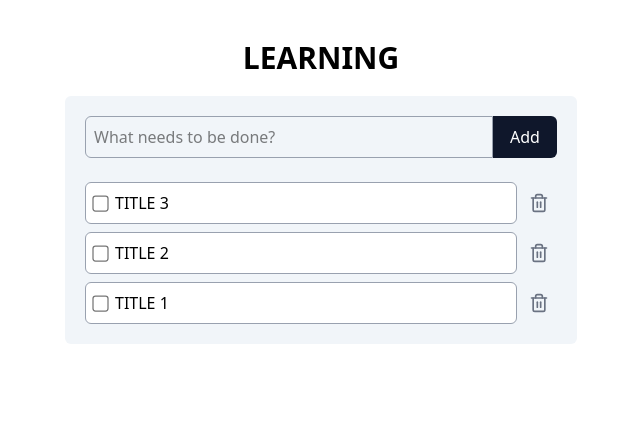
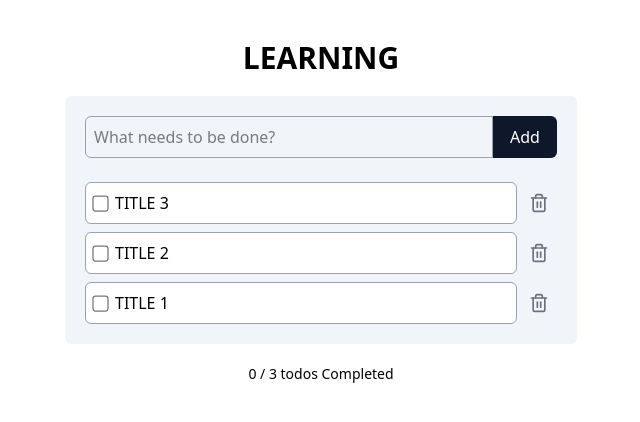
Before and after one commit to Chokos/LerningFast, a React (Vite) app: page / in a window 1280 px wide. Shown: the top 422 px of the page, without its empty margins (319-959 px from the left). Built offline with nearby package versions, Linux system fonts and the light colour scheme.

Commit message:
added todoSumary which checks how many todos i have done and also i added full doneTodos deletion button and resolved an issue with wrong ids.

```diff
--- a/src/App.tsx
+++ b/src/App.tsx
@@ -3,6 +3,7 @@
 import AddTodoForm from "./componets/AddTodoForm.tsx";
 import TodoList from "./componets/TodoList.tsx";
 import type { Todo } from "./types/todo";
+import TodoSummary from "./componets/TodoSummary.tsx";
 
 
 function App() {
@@ -18,7 +19,7 @@
     function addTodo(title:string){
         setTodos((prevTodos) => [
             {
-                id: prevTodos.length+1, title,completed:false
+                id: Date.now(), title,completed:false // i do not have to worry for wrong deletion if i am working on proper database but the Date.now() is a temporary solution
             },
             ...prevTodos //if i want to add the item after i have to put all the setTodos after prevTodos
         ])
@@ -27,6 +28,9 @@
         setTodos((prevTodos)=>prevTodos.filter(todo=>todo.id !== id));
     }
 
+    function deleteAllcompletedTodos(){
+        setTodos((prevTodos)=>prevTodos.filter(todo=> !todo.completed));
+    }
 
     return (
         <main className="py-10 h-screen space-y-5 overflow-y-auto">
@@ -35,6 +39,7 @@
                 <AddTodoForm onSubmit={addTodo}/>
                 <TodoList todos={todos} onCompleted={setCompleted}  onDelete={deleteTodo}/>
             </div>
+            <TodoSummary todos={todos} deleteAllcompleted={deleteAllcompletedTodos}/>
         </main>
       );
     }
--- a/src/componets/TodoList.tsx
+++ b/src/componets/TodoList.tsx
@@ -27,7 +27,7 @@
                 />
             ))}
         </div>
-            {todos.length === 0 && (
+            {todos.length === 0 && (//rendered conditionaly
                 <p className="text-center text-sm text-red-500">
                     no TODOS YET
                 </p>
--- /dev/null
+++ b/src/componets/TodoSummary.tsx
@@ -0,0 +1,27 @@
+import type {Todo} from "../types/todo";
+
+
+interface TodoSummaryProps {
+    todos: Todo[];
+    deleteAllcompleted:() => void;
+}
+
+export default function TodoSummary({
+    todos,
+    deleteAllcompleted,}: TodoSummaryProps) {
+    const completedTodos = todos.filter(todo=>todo.completed);
+
+
+    return (
+        <div className="text-center space-y-2">
+            <p className="text-sm font-medium">
+                {completedTodos.length} / {todos.length}  todos Completed
+            </p>
+            {completedTodos.length > 0 && (
+                <button onClick={deleteAllcompleted} className="text-red-500 hover:underline text-sm font-medium">
+                    Delete All completed
+                </button>
+            )}
+        </div>
+    )
+}
```
